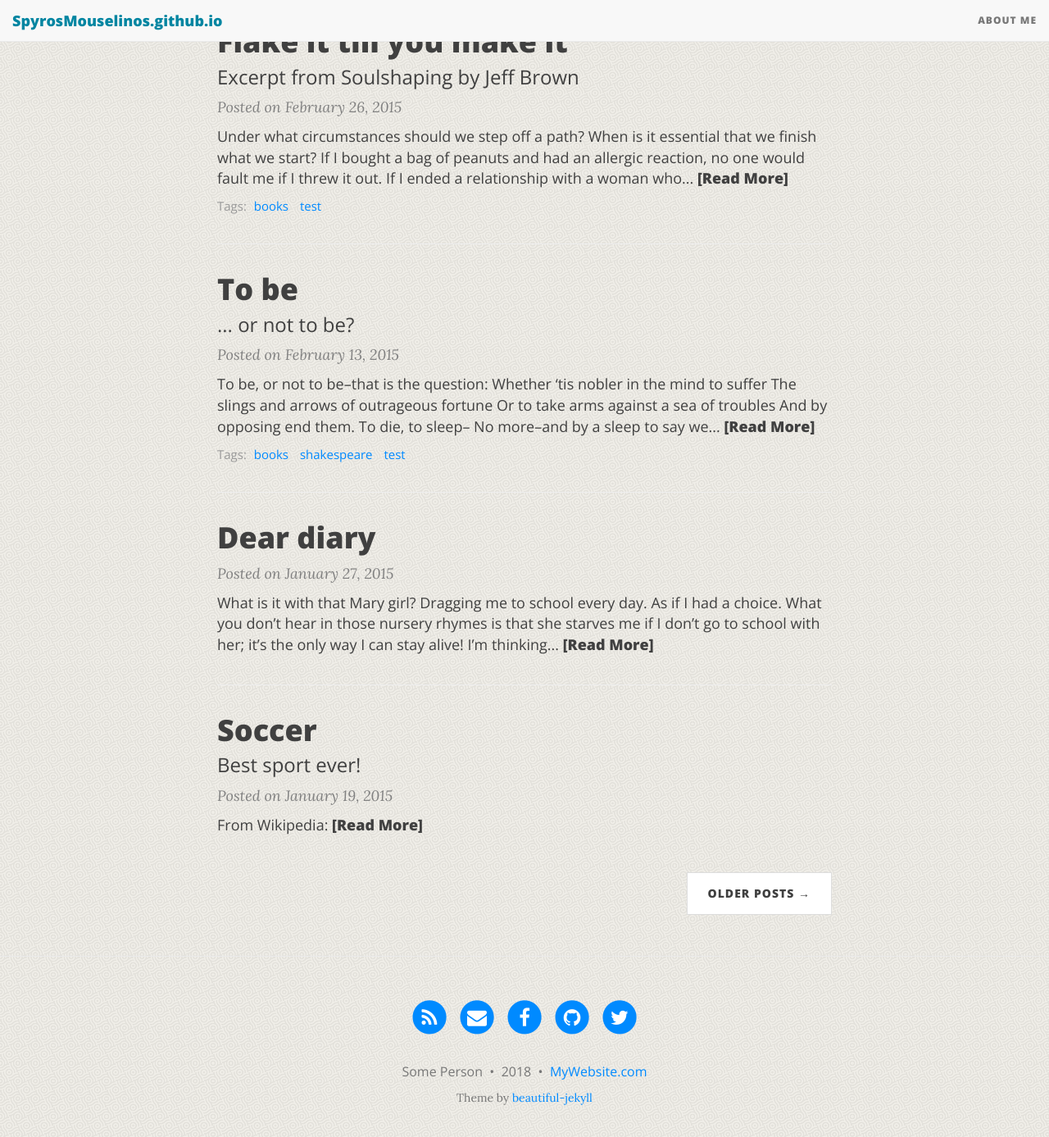
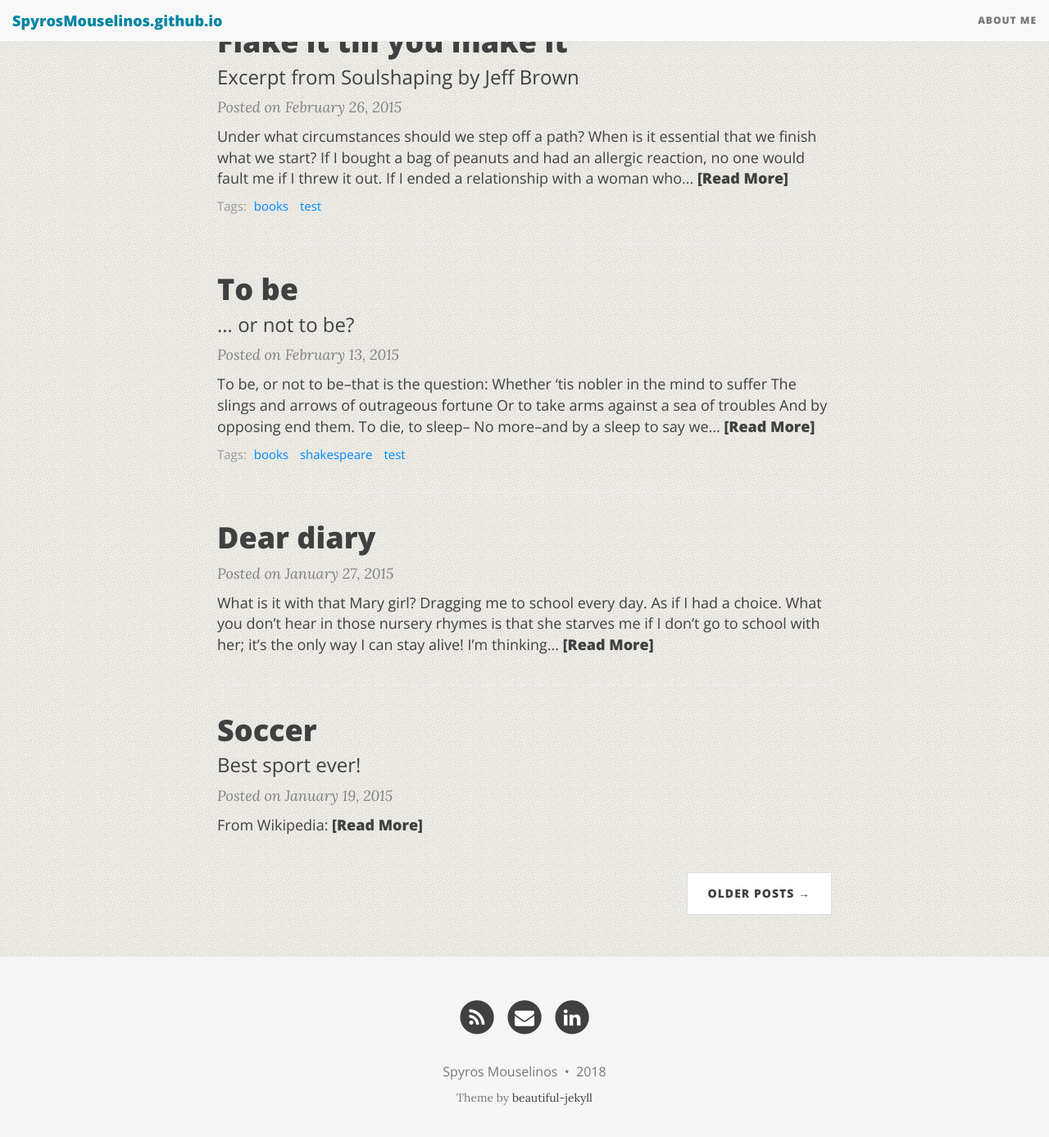
Before and after one commit to SpyrosMouselinos/SpyrosMouselinos.github.io, a Jekyll site: the page built from index.html, in a window 1280 px wide and 1400 px high, scrolled down 634 px. Shown: the top 1387 px of the window at 82% size. Built offline with Jekyll 4.4.1, drawn with Linux system fonts in a browser that asks for light colours; nearby versions of some CDN libraries; the list of posts is cut into pages by our own code; some of the changed lines change nothing that is shown.

Commit message:
Update _config.yml

```diff
--- a/_config.yml
+++ b/_config.yml
@@ -7,21 +7,16 @@
 url: "http://SpyrosMouselinos.github.io"
 baseurl: ""
 
-# If you are building a GitHub project page then use these settings:
-#url: "http://username.github.io/projectname"
-#baseurl: "/projectname"
-
-# Of course don't forget to change the username and projectname to YOUR username and project
-
-# Short description of your site
-description: An online diary of my work!
-
 # --- Navigation bar options --- #
 
 navbar:
   title: '<div><img src="/img/navbarimage.png"></img>Adventures of a Programmer</div>'
 navbar-links:
   About Me: "aboutme"
+
+# Short description of your site
+description: An online diary of my work!
+
 
 # Image to show in the navigation bar - image must be a square (width = height)
 # Remove this parameter if you don't want an image in the navbar
@@ -41,14 +36,14 @@ avatar: "/img/avatar-icon.png"
 #page-col: "#FFFFFF"
 link-col: "#008AFF"
 hover-col: "#0085A1"
-#footer-col: "#F5F5F5"
-#footer-text-col: "#777777"
-#footer-link-col: "#404040"
+footer-col: "#F5F5F5"
+footer-text-col: "#777777"
+footer-link-col: "#404040"
 
 # Alternatively, the navbar, footer, and page background can be set to use background images
 # instead of colour
 
-footer-img: "/img/bgimage.png"
+#footer-img: "/img/bgimage.png"
 page-img: "/img/bgimage.png"
 
 # --- Footer options --- #
@@ -56,7 +51,7 @@ page-img: "/img/bgimage.png"
 # Change all these values or delete the ones you don't want.
 # Important: you must keep the "name" parameter, everything else you can remove
 author:
-  name: Some Person
+  name: Spyros Mouselinos
 
 # Select your active Social Network Links.
 # Uncomment the links you want to show in the footer and add your information to each link.
@@ -64,34 +59,13 @@ author:
 # If you want to add a new link that isn't here, you'll need to also edit the file _data/SocialNetworks.yml
 social-network-links:
   rss: true
-  email: "someone@example.com"
-  facebook: daattali
-  github: daattali
-  twitter: daattali
-#  reddit: yourname
-#  google-plus: +DeanAttali
-#  linkedin: daattali
-#  xing: yourname
-#  stackoverflow: "3943160/daattali"
-#  snapchat: deanat78
-#  instagram: deanat78
-#  youtube: user/deanat78
-#  spotify: yourname
-#  telephone: +14159998888
-#  steam: deanat78
-#  twitch: yourname
-#  yelp: yourname
+  email: "mouselinos.spur.kw@gmail.com"
+  linkedin: Spyridon Mouselinos
 
 # Select which share links to show in posts
 share-links-active:
-  twitter: true
-  facebook: true
   google: false
   linkedin: true
-
-# How to display the link to the website in the footer
-# Remove this if you don't want a link in the footer
-url-pretty: "MyWebsite.com"  # eg. "deanattali.com/beautiful-jekyll"
 
 # --- Web Statistics Section --- #
 
```
